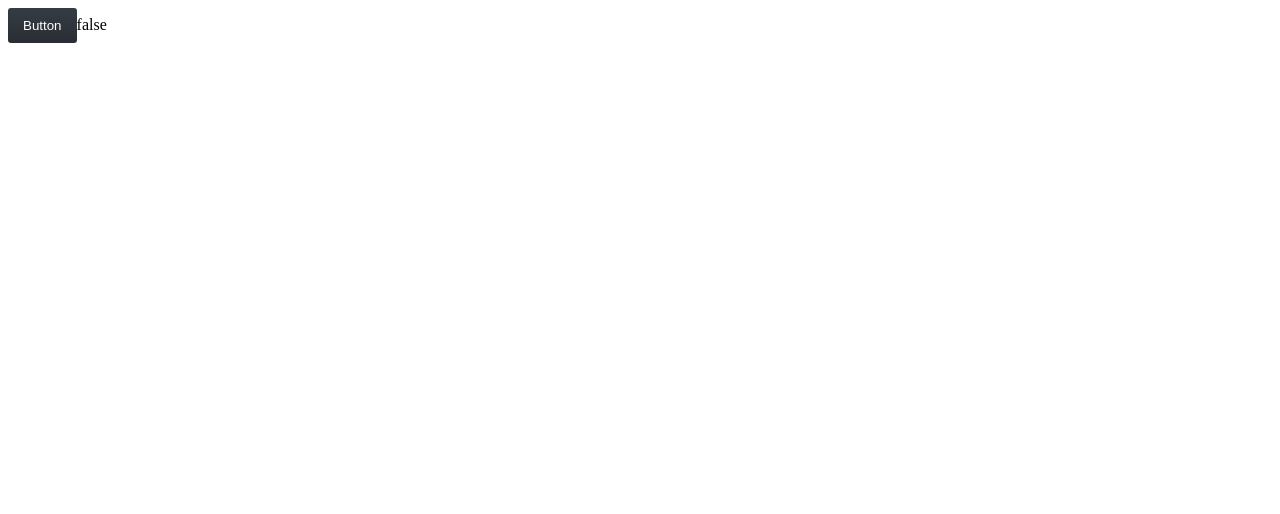
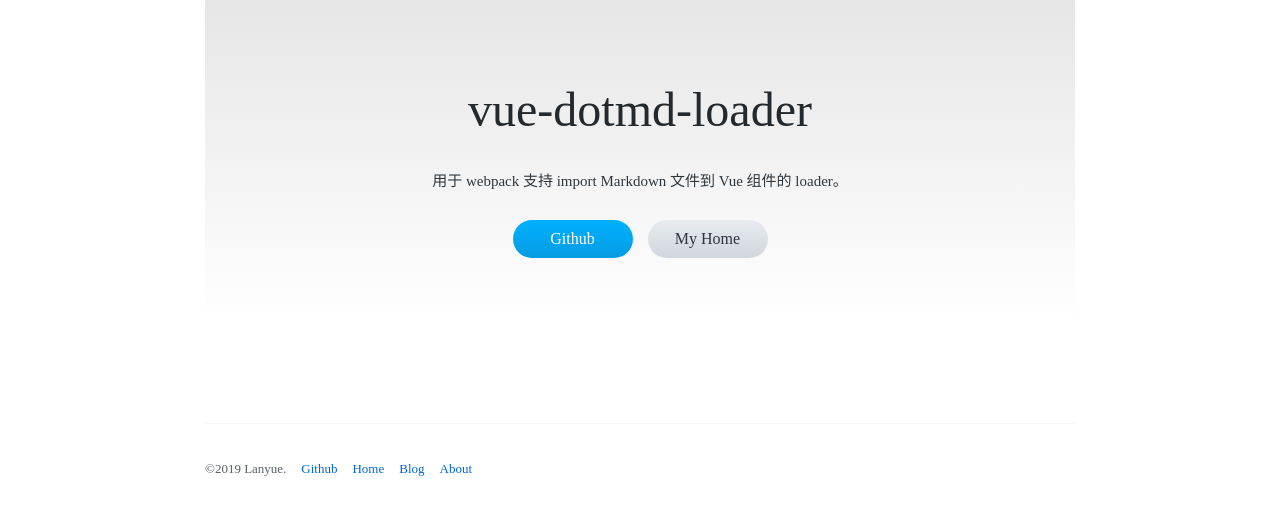
Before and after one commit to mengdu/vue-dotmd-loader, a Vue app: page / in a window 1280 px wide. Shown: the top 514 px of the page. Built offline with nearby package versions, Linux system fonts and the light colour scheme.

Commit message:
更新文档和例子

```diff
--- a/examples/App.vue
+++ b/examples/App.vue
@@ -1,10 +1,26 @@
 <template>
-  <div>
-    <!-- <test /> -->
-    <!-- <docs />
-    <test /> -->
-    <button-demo v-bind="params" />
+  <div class="container">
+    <header class="header">
+      <h1 class="title">vue-dotmd-loader</h1>
+      <p class="des">用于 webpack 支持 import Markdown 文件到 Vue 组件的 loader。</p>
+      <div class="links">
+        <a href="https://github.com/mengdu/vue-dotmd-loader" class="button button-info button-round" style="width: 120px;">Github</a>
+        <a href="https://lanyueos.com" class="button button-white button-round" style="width: 120px;">My Home</a>
+      </div>
+    </header>
     <docs />
+    <footer class="footer">
+      <div class="line"></div>
+      <div >
+        <ul class="links">
+          <li>&copy;2019 Lanyue.</li>
+          <li><a href="https://github.com/mengdu">Github</a></li>
+          <li><a href="https://lanyueos.com">Home</a></li>
+          <li><a href="https://blog.lanyueos.com">Blog</a></li>
+          <li><a href="https://github.com/mengdu">About</a></li>
+        </ul>
+      </div>
+    </footer>
   </div>
 </template>
 <script>
--- a/examples/components/button.vue
+++ b/examples/components/button.vue
@@ -20,6 +20,11 @@ export default {
     color: #fff;
     border-radius: 3px;
     cursor: pointer;
+    display: inline-block;
+  }
+
+  a.button {
+    text-decoration: none;
   }
 
   .button:hover {
@@ -29,4 +34,12 @@ export default {
   .button.button-info {
     background-image: linear-gradient(0deg, #059de2 0, #00b0ff);
   }
+  .button.button-white {
+    background-image: linear-gradient(0deg, #d0d6dc 0, #e7ebef);
+    color: #2c353c;
+  }
+
+  .button.button-round {
+    border-radius: 100px;
+  }
 </style>
--- a/examples/main.css
+++ b/examples/main.css
@@ -1,3 +1,76 @@
+body {
+  margin: 0;
+  padding: 0;
+}
+.container {
+  margin: 0 auto;
+  color: #24292D;
+  padding: 0 15px;
+}
+.container .header {
+  padding: 50px 0;
+  text-align: center;
+  background-image: linear-gradient(0deg, #ffffff 0, #e6e6e6);
+  margin-bottom: 30px;
+}
+.container .header .title {
+  font-size: 3rem;
+  font-weight: 200;
+  padding: 0 200px;
+}
+.container .header .des {
+  font-size: 15px;
+  color: #2f373e;
+  padding: 0 200px;
+}
+.container .header .links {
+  padding: 15px 0;
+}
+.container .header .links a + a {
+  margin-left: 15px;
+}
+.container .footer {
+  margin-top: 100px;
+  margin-bottom: 50px;
+}
+.container .footer .line {
+  height: 1px;
+  background-color: #f6f8fa;
+  margin-bottom: 15px;
+}
+.container .footer .links {
+  margin: 30px 0;
+  padding: 0;
+  font-size: 13px;
+  list-style: none;
+  color: #586069;
+  font-weight: 400;
+  line-height: 30px;
+}
+.container .footer .links li {
+  display: inline-block;
+}
+.container .footer .links li + li {
+  margin-left: 15px;
+}
+.container .footer .links a {
+  text-decoration: none;
+  color: #0066D6;
+}
+@media (min-width: 760px) {
+  .container {
+    width: 870px;
+  }
+}
+@media (max-width: 760px) {
+  .container .header {
+    margin: 0 -15px 30px -15px;
+  }
+  .container .header .title,
+  .container .header .des {
+    padding: 0 15px;
+  }
+}
 .code-block {
   position: relative;
   border-radius: 6px;
@@ -25,3 +98,23 @@
   position: relative;
   z-index: 1;
 }
+pre.language {
+  position: relative;
+}
+pre.language::after {
+  content: attr(data-lang);
+  position: absolute;
+  right: 10px;
+  top: 10px;
+  font-size: 12px;
+  color: inherit;
+  opacity: 0.5;
+}
+.markdown-body code {
+  background-color: #f6f8fa;
+  color: #756bb1;
+  white-space: nowrap;
+}
+.markdown-body pre code {
+  color: inherit;
+}
--- a/examples/main.less
+++ b/examples/main.less
@@ -1,3 +1,89 @@
+body {
+  margin: 0;
+  padding: 0;
+}
+.container {
+  margin: 0 auto;
+  color: #24292D;
+  padding: 0 15px;
+
+  .header {
+    padding: 50px 0;
+    text-align: center;
+    background-image: linear-gradient(0deg, #ffffff 0, #e6e6e6);
+    margin-bottom: 30px;
+
+    .title {
+      font-size: 3rem;
+      font-weight: 200;
+      padding: 0 200px;
+    }
+    .des {
+      font-size: 15px;
+      color: #2f373e;
+      padding: 0 200px;
+    }
+    .links {
+      padding: 15px 0;
+
+      a + a {
+        margin-left: 15px;
+      }
+    }
+  }
+
+  .footer {
+    margin-top: 100px;
+    margin-bottom: 50px;
+
+    .line {
+      height: 1px;
+      background-color: #f6f8fa;
+      margin-bottom: 15px;
+    }
+
+    .links {
+      margin: 30px 0;
+      padding: 0;
+      font-size: 13px;
+      list-style: none;
+      color: #586069;
+      font-weight: 400;
+      line-height: 30px;
+
+      li {
+        display: inline-block;
+
+        & + li {
+          margin-left: 15px;
+        }
+      }
+
+      a {
+        text-decoration: none;
+        color: #0066D6;
+      }
+    }
+  }
+}
+@media (min-width: 760px) {
+  .container {
+    width: 870px;
+  }
+}
+
+@media (max-width: 760px) {
+  .container {
+    .header {
+      margin: 0 -15px 30px -15px;
+      .title,
+      .des {
+        padding: 0 15px;
+      }
+    }
+  }
+}
+
 .code-block {
   position: relative;
   border-radius: 6px;
@@ -28,3 +114,25 @@
     z-index: 1;
   }
 }
+
+pre.language {
+  position: relative;
+
+  &::after {
+    content: attr(data-lang);
+    position: absolute;
+    right: 10px;
+    top: 10px;
+    font-size: 12px;
+    color: inherit;
+    opacity: 0.5;
+  }
+}
+.markdown-body code {
+  background-color: rgb(246, 248, 250);
+  color: #756bb1;
+  white-space: nowrap;
+}
+.markdown-body pre code {
+  color: inherit;
+}
```
Also changed, not shown: examples/docs.md (+137 -5 lines).
